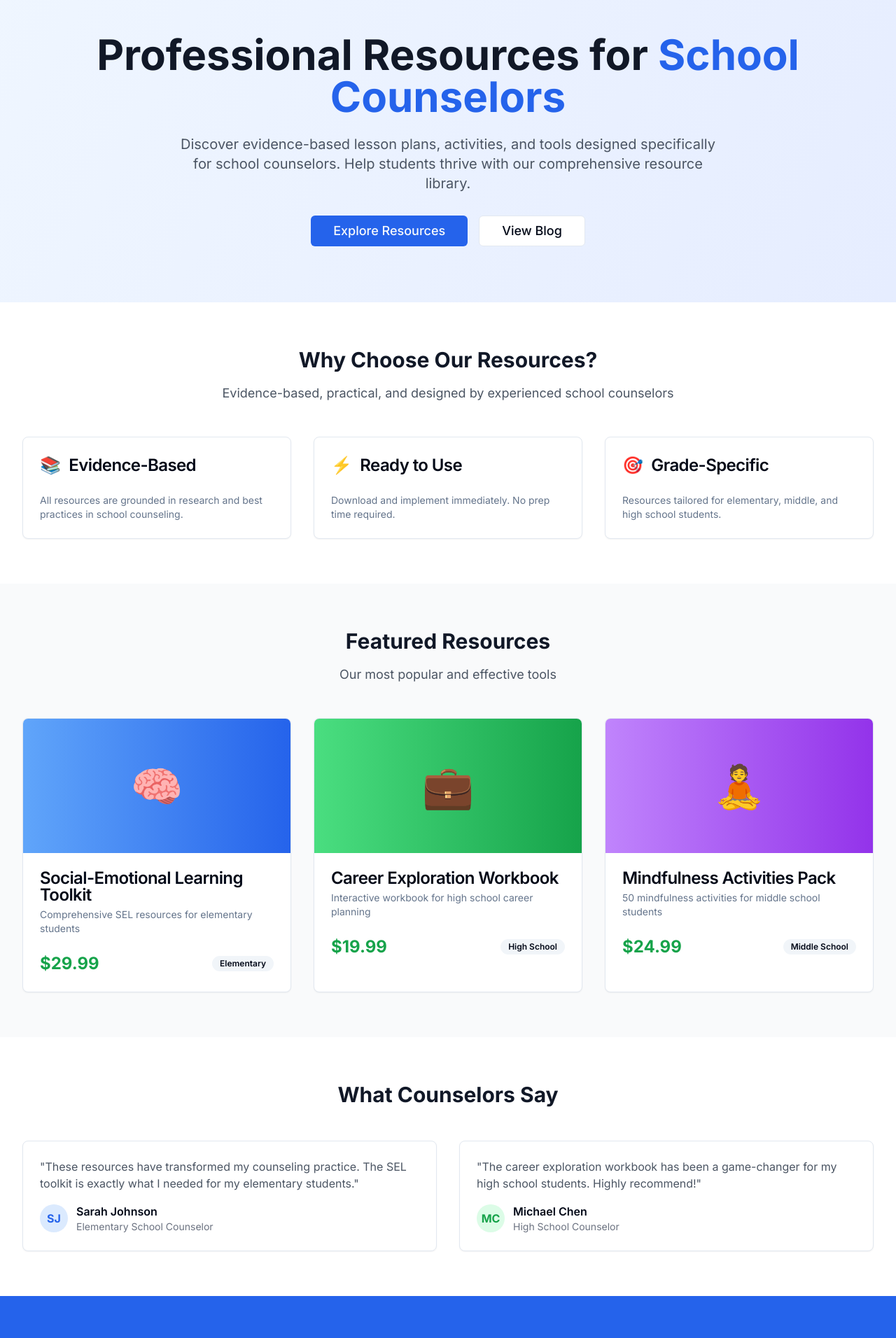
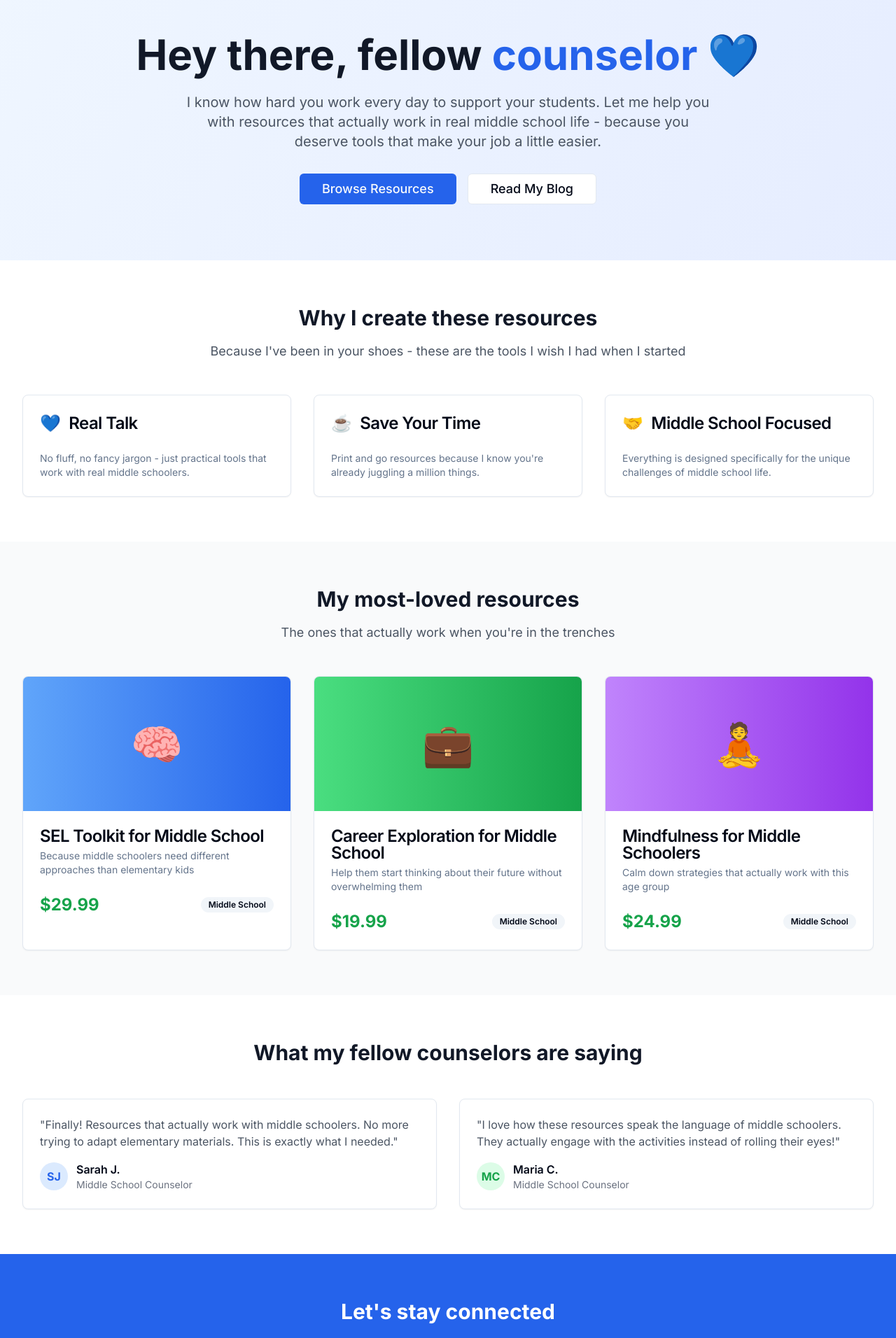
Before and after one commit to hughesrm101/not-your-average-school-counselor, a Next.js app: page / in a window 1280 px wide. Shown: the part 120-2032 px from the top of the page at 70% size. Built offline with nearby package versions, Linux system fonts and the light colour scheme.

Commit message:
Update: Authentic middle school counselor tone - caring, empathetic, and relatable

```diff
--- a/src/app/page.tsx
+++ b/src/app/page.tsx
@@ -31,19 +31,20 @@ export default function Home() {
       <section className="py-20 px-4 sm:px-6 lg:px-8">
         <div className="max-w-7xl mx-auto text-center">
           <h2 className="text-4xl md:text-6xl font-bold text-gray-900 mb-6">
-            Professional Resources for
-            <span className="text-blue-600"> School Counselors</span>
+            Hey there, fellow
+            <span className="text-blue-600"> counselor</span> 💙
           </h2>
           <p className="text-xl text-gray-600 mb-8 max-w-3xl mx-auto">
-            Discover evidence-based lesson plans, activities, and tools designed specifically for school counselors.
-            Help students thrive with our comprehensive resource library.
+            I know how hard you work every day to support your students. Let me help you with
+            resources that actually work in real middle school life - because you deserve tools
+            that make your job a little easier.
           </p>
           <div className="flex flex-col sm:flex-row gap-4 justify-center">
             <Button size="lg" className="text-lg px-8 py-4">
-              Explore Resources
+              Browse Resources
             </Button>
             <Button variant="outline" size="lg" className="text-lg px-8 py-4">
-              View Blog
+              Read My Blog
             </Button>
           </div>
         </div>
@@ -53,21 +54,21 @@ export default function Home() {
       <section className="py-16 bg-white">
         <div className="max-w-7xl mx-auto px-4 sm:px-6 lg:px-8">
           <div className="text-center mb-12">
-            <h3 className="text-3xl font-bold text-gray-900 mb-4">Why Choose Our Resources?</h3>
-            <p className="text-lg text-gray-600">Evidence-based, practical, and designed by experienced school counselors</p>
+            <h3 className="text-3xl font-bold text-gray-900 mb-4">Why I create these resources</h3>
+            <p className="text-lg text-gray-600">Because I've been in your shoes - these are the tools I wish I had when I started</p>
           </div>
 
           <div className="grid md:grid-cols-3 gap-8">
             <Card>
               <CardHeader>
                 <CardTitle className="flex items-center">
-                  <span className="text-2xl mr-3">📚</span>
-                  Evidence-Based
+                  <span className="text-2xl mr-3">💙</span>
+                  Real Talk
                 </CardTitle>
               </CardHeader>
               <CardContent>
                 <CardDescription>
-                  All resources are grounded in research and best practices in school counseling.
+                  No fluff, no fancy jargon - just practical tools that work with real middle schoolers.
                 </CardDescription>
               </CardContent>
             </Card>
@@ -75,13 +76,13 @@ export default function Home() {
             <Card>
               <CardHeader>
                 <CardTitle className="flex items-center">
-                  <span className="text-2xl mr-3">⚡</span>
-                  Ready to Use
+                  <span className="text-2xl mr-3">☕</span>
+                  Save Your Time
                 </CardTitle>
               </CardHeader>
               <CardContent>
                 <CardDescription>
-                  Download and implement immediately. No prep time required.
+                  Print and go resources because I know you're already juggling a million things.
                 </CardDescription>
               </CardContent>
             </Card>
@@ -89,13 +90,13 @@ export default function Home() {
             <Card>
               <CardHeader>
                 <CardTitle className="flex items-center">
-                  <span className="text-2xl mr-3">🎯</span>
-                  Grade-Specific
+                  <span className="text-2xl mr-3">🤝</span>
+                  Middle School Focused
                 </CardTitle>
               </CardHeader>
               <CardContent>
                 <CardDescription>
-                  Resources tailored for elementary, middle, and high school students.
+                  Everything is designed specifically for the unique challenges of middle school life.
                 </CardDescription>
               </CardContent>
             </Card>
@@ -107,8 +108,8 @@ export default function Home() {
       <section className="py-16 bg-gray-50">
         <div className="max-w-7xl mx-auto px-4 sm:px-6 lg:px-8">
           <div className="text-center mb-12">
-            <h3 className="text-3xl font-bold text-gray-900 mb-4">Featured Resources</h3>
-            <p className="text-lg text-gray-600">Our most popular and effective tools</p>
+            <h3 className="text-3xl font-bold text-gray-900 mb-4">My most-loved resources</h3>
+            <p className="text-lg text-gray-600">The ones that actually work when you're in the trenches</p>
           </div>
 
           <div className="grid md:grid-cols-3 gap-8">
@@ -117,13 +118,13 @@ export default function Home() {
                 <span className="text-6xl">🧠</span>
               </div>
               <CardHeader>
-                <CardTitle>Social-Emotional Learning Toolkit</CardTitle>
-                <CardDescription>Comprehensive SEL resources for elementary students</CardDescription>
+                <CardTitle>SEL Toolkit for Middle School</CardTitle>
+                <CardDescription>Because middle schoolers need different approaches than elementary kids</CardDescription>
               </CardHeader>
               <CardContent>
                 <div className="flex justify-between items-center">
                   <span className="text-2xl font-bold text-green-600">$29.99</span>
-                  <Badge variant="secondary">Elementary</Badge>
+                  <Badge variant="secondary">Middle School</Badge>
                 </div>
               </CardContent>
             </Card>
@@ -133,13 +134,13 @@ export default function Home() {
                 <span className="text-6xl">💼</span>
               </div>
               <CardHeader>
-                <CardTitle>Career Exploration Workbook</CardTitle>
-                <CardDescription>Interactive workbook for high school career planning</CardDescription>
+                <CardTitle>Career Exploration for Middle School</CardTitle>
+                <CardDescription>Help them start thinking about their future without overwhelming them</CardDescription>
               </CardHeader>
               <CardContent>
                 <div className="flex justify-between items-center">
                   <span className="text-2xl font-bold text-green-600">$19.99</span>
-                  <Badge variant="secondary">High School</Badge>
+                  <Badge variant="secondary">Middle School</Badge>
                 </div>
               </CardContent>
             </Card>
@@ -149,8 +150,8 @@ export default function Home() {
                 <span className="text-6xl">🧘</span>
               </div>
               <CardHeader>
-                <CardTitle>Mindfulness Activities Pack</CardTitle>
-                <CardDescription>50 mindfulness activities for middle school students</CardDescription>
+                <CardTitle>Mindfulness for Middle Schoolers</CardTitle>
+                <CardDescription>Calm down strategies that actually work with this age group</CardDescription>
               </CardHeader>
               <CardContent>
                 <div className="flex justify-between items-center">
@@ -167,22 +168,22 @@ export default function Home() {
       <section className="py-16 bg-white">
         <div className="max-w-7xl mx-auto px-4 sm:px-6 lg:px-8">
           <div className="text-center mb-12">
-            <h3 className="text-3xl font-bold text-gray-900 mb-4">What Counselors Say</h3>
+            <h3 className="text-3xl font-bold text-gray-900 mb-4">What my fellow counselors are saying</h3>
           </div>
 
           <div className="grid md:grid-cols-2 gap-8">
             <Card>
               <CardContent className="pt-6">
                 <p className="text-gray-600 mb-4">
-                  "These resources have transformed my counseling practice. The SEL toolkit is exactly what I needed for my elementary students."
+                  "Finally! Resources that actually work with middle schoolers. No more trying to adapt elementary materials. This is exactly what I needed."
                 </p>
                 <div className="flex items-center">
                   <div className="w-10 h-10 bg-blue-100 rounded-full flex items-center justify-center mr-3">
                     <span className="text-blue-600 font-bold">SJ</span>
                   </div>
                   <div>
-                    <p className="font-semibold">Sarah Johnson</p>
-                    <p className="text-sm text-gray-500">Elementary School Counselor</p>
+                    <p className="font-semibold">Sarah J.</p>
+                    <p className="text-sm text-gray-500">Middle School Counselor</p>
                   </div>
                 </div>
               </CardContent>
@@ -191,15 +192,15 @@ export default function Home() {
             <Card>
               <CardContent className="pt-6">
                 <p className="text-gray-600 mb-4">
-                  "The career exploration workbook has been a game-changer for my high school students. Highly recommend!"
+                  "I love how these resources speak the language of middle schoolers. They actually engage with the activities instead of rolling their eyes!"
                 </p>
                 <div className="flex items-center">
                   <div className="w-10 h-10 bg-green-100 rounded-full flex items-center justify-center mr-3">
                     <span className="text-green-600 font-bold">MC</span>
                   </div>
                   <div>
-                    <p className="font-semibold">Michael Chen</p>
-                    <p className="text-sm text-gray-500">High School Counselor</p>
+                    <p className="font-semibold">Maria C.</p>
+                    <p className="text-sm text-gray-500">Middle School Counselor</p>
                   </div>
                 </div>
               </CardContent>
@@ -211,8 +212,8 @@ export default function Home() {
       {/* Newsletter */}
       <section className="py-16 bg-blue-600">
         <div className="max-w-7xl mx-auto px-4 sm:px-6 lg:px-8 text-center">
-          <h3 className="text-3xl font-bold text-white mb-4">Stay Updated</h3>
-          <p className="text-xl text-blue-100 mb-8">Get the latest resources and tips delivered to your inbox</p>
+          <h3 className="text-3xl font-bold text-white mb-4">Let's stay connected</h3>
+          <p className="text-xl text-blue-100 mb-8">Get my latest resources and real talk about middle school counseling</p>
           <div className="max-w-md mx-auto flex gap-4">
             <input
               type="email"
@@ -230,7 +231,7 @@ export default function Home() {
           <div className="grid md:grid-cols-4 gap-8">
             <div>
               <h4 className="text-lg font-semibold mb-4">Not Your Average School Counselor</h4>
-              <p className="text-gray-400">Professional resources for school counselors</p>
+              <p className="text-gray-400">Real resources for real middle school counselors</p>
             </div>
             <div>
               <h5 className="font-semibold mb-4">Resources</h5>
```
Lines whose indentation alone changed are shown as unchanged.
